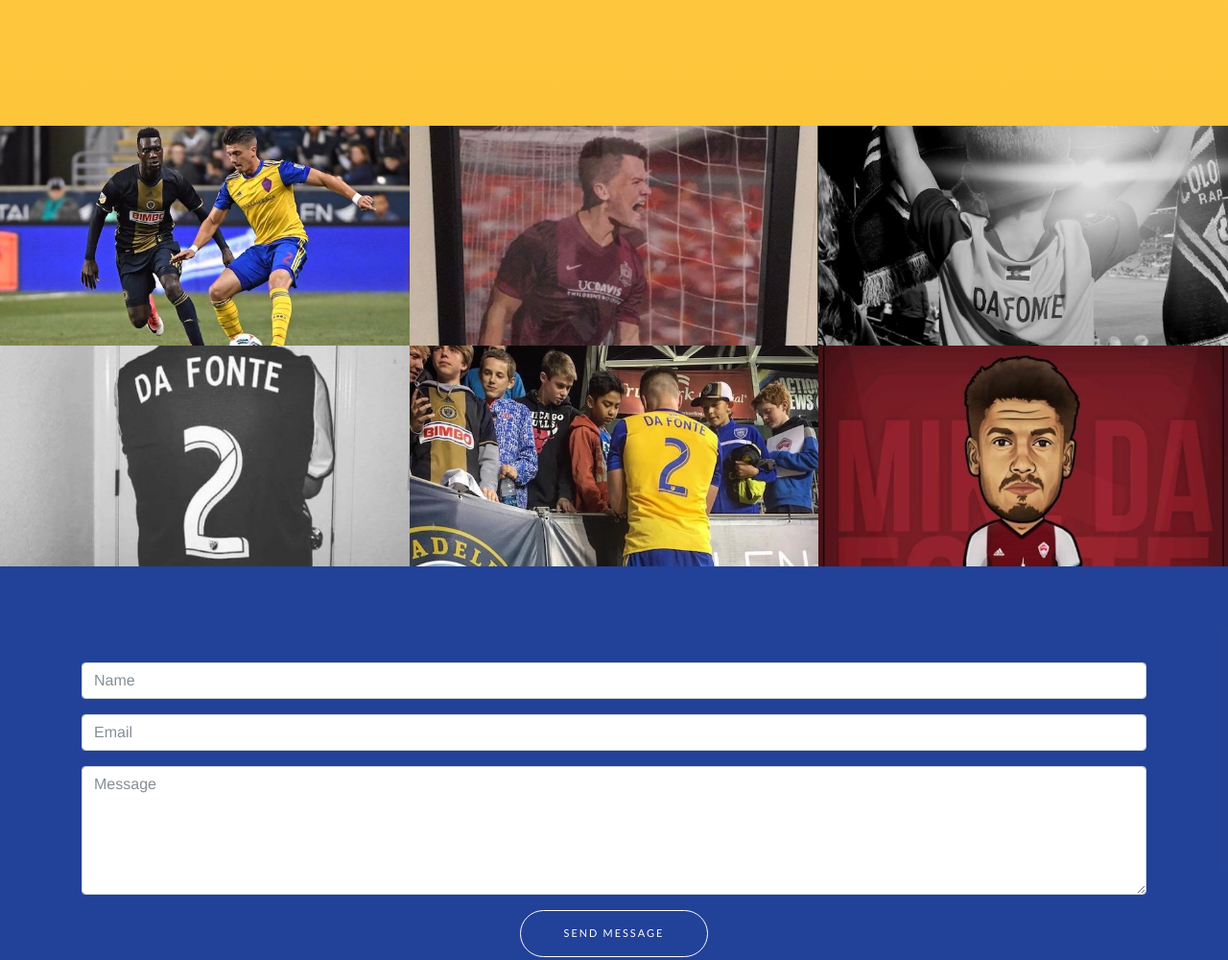
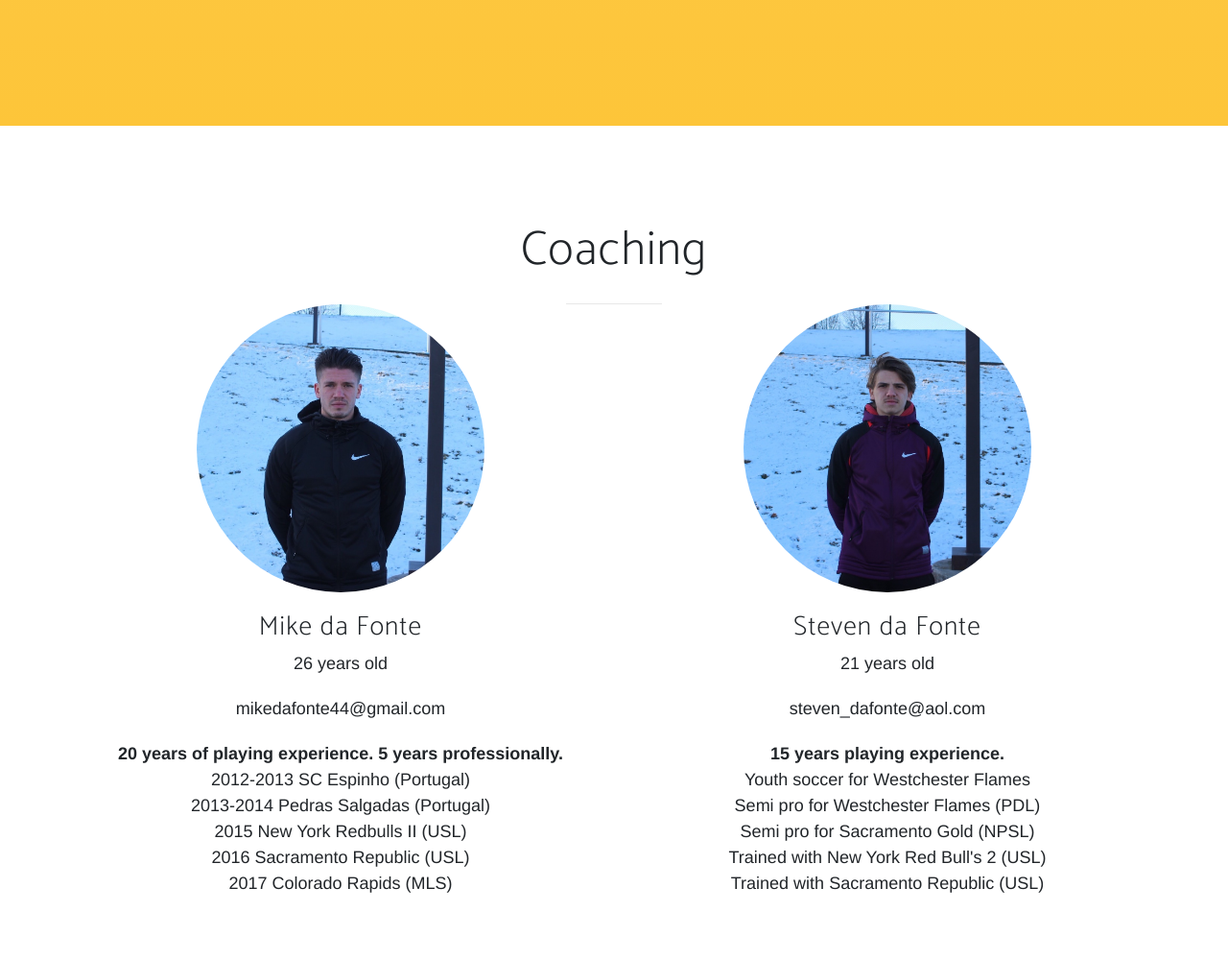
Before and after one commit to chrisjtraver/mikedafonte, a plain HTML site: page index.html in a window 1280 px wide. Shown: the part 1380-2380 px from the top of the page at 96% size. Drawn offline with Linux system fonts and the light colour scheme; a web font is replaced by a local one.

Commit message:
Coaching profiles

```diff
--- a/css/new-age.css
+++ b/css/new-age.css
@@ -30,6 +30,10 @@ body {
 .submit-button:hover {
   background-color: #fdcc52;
   cursor: pointer;
+}
+
+.background-blue {
+  background-color: rgba(11, 45, 141, 0.9)
 }
 
 /*----------------------------*/
--- a/index.html
+++ b/index.html
@@ -38,6 +38,9 @@
           <ul class="navbar-nav ml-auto">
             <li class="nav-item">
               <a class="nav-link js-scroll-trigger" href="#about">About</a>
+            </li>
+            <li class="nav-item">
+              <a class="nav-link js-scroll-trigger" href="#coaching">Coaching</a>
             </li>
             <li class="nav-item">
               <a class="nav-link js-scroll-trigger" href="#media">Media</a>
@@ -114,6 +117,43 @@
       </div>
     </section>
 
+    <section class="coaching" id="coaching">
+      <div class="container">
+        <div class="section-heading text-center">
+          <h2>Coaching</h2>
+          <hr>
+        </div>
+        <div class="row text-center">
+          <div class="col-sm-12 col-md-6">
+            <img src="img/mike-coaching.jpg" class="rounded-circle" width="300" alt="Mike Headshot" style="margin-bottom: 20px">
+            <h3>Mike da Fonte</h3>
+            <p>26 years old</p>
+            <p>mikedafonte44@gmail.com</p>
+            <p><b>20 years of playing experience. 5 years professionally.</b>
+              <br>2012-2013 SC Espinho (Portugal)
+              <br>2013-2014 Pedras Salgadas (Portugal)
+              <br>2015 New York Redbulls II (USL)
+              <br>2016 Sacramento Republic (USL)
+              <br>2017 Colorado Rapids (MLS)
+            </p>
+          </div>
+          <div class="col-sm-12 col-md-6">
+            <img src="img/steven-coaching.jpg" class="rounded-circle" width="300" alt="Steven Headshot" style="margin-bottom: 20px">
+            <h3>Steven da Fonte</h3>
+            <p>21 years old</p>
+            <p>steven_dafonte@aol.com</p>
+            <p><b>15 years playing experience.</b>
+                <br>Youth soccer for Westchester Flames
+                <br>Semi pro for Westchester Flames (PDL)
+                <br>Semi pro for Sacramento Gold (NPSL)
+                <br>Trained with New York Red Bull's 2 (USL)
+                <br>Trained with Sacramento Republic (USL)
+            </p>
+          </div>
+        </div>
+      </div>
+    </section>
+
     <section class="p-0" id="media">
       <div class="container-fluid p-0">
         <div class="row no-gutters">
@@ -139,66 +179,6 @@
       </div>
     </section>
 
-<!--     <section class="features" id="features">
-      <div class="container">
-        <div class="section-heading text-center">
-          <h2>Unlimited Features, Unlimited Fun</h2>
-          <p class="text-muted">Check out what you can do with this app theme!</p>
-          <hr>
-        </div>
-        <div class="row">
-          <div class="col-lg-4 my-auto">
-            <div class="device-container">
-              <div class="device-mockup iphone6_plus portrait white">
-                <div class="device">
-                  <div class="screen">
-                    <img src="img/demo-screen-1.jpg" class="img-fluid" alt="">
-                  </div>
-                  <div class="button">
-                  </div>
-                </div>
-              </div>
-            </div>
-          </div>
-          <div class="col-lg-8 my-auto">
-            <div class="container-fluid">
-              <div class="row">
-                <div class="col-lg-6">
-                  <div class="feature-item">
-                    <i class="icon-screen-smartphone text-primary"></i>
-                    <h3>Device Mockups</h3>
-                    <p class="text-muted">Ready to use HTML/CSS device mockups, no Photoshop required!</p>
-                  </div>
-                </div>
-                <div class="col-lg-6">
-                  <div class="feature-item">
-                    <i class="icon-camera text-primary"></i>
-                    <h3>Flexible Use</h3>
-                    <p class="text-muted">Put an image, video, animation, or anything else in the screen!</p>
-                  </div>
-                </div>
-              </div>
-              <div class="row">
-                <div class="col-lg-6">
-                  <div class="feature-item">
-                    <i class="icon-present text-primary"></i>
-                    <h3>Free to Use</h3>
-                    <p class="text-muted">As always, this theme is free to download and use for any purpose!</p>
-                  </div>
-                </div>
-                <div class="col-lg-6">
-                  <div class="feature-item">
-                    <i class="icon-lock-open text-primary"></i>
-                    <h3>Open Source</h3>
-                    <p class="text-muted">Since this theme is MIT licensed, you can use it commercially!</p>
-                  </div>
-                </div>
-              </div>
-            </div>
-          </div>
-        </div>
-      </div>
-    </section> -->
 
 <!--     <section class="cta">
       <div class="cta-content">
@@ -254,7 +234,7 @@
 
     <footer>
       <div class="container">
-        <p>Copyright &copy; 2017 - Mike da Fonte. All Rights Reserved.</p>
+        <p>Copyright &copy; 2018 - Mike da Fonte. All Rights Reserved.</p>
         <p>Website by <a href="http://easthudsonmedia.com">East Hudson Media, Inc.</a></p>
       </div>
     </footer>
```
Also changed, not shown: img/mike-coaching.jpg (added), img/originals/IMG_4733.jpg (added), img/originals/IMG_4734.jpg (added), img/steven-coaching.jpg (added).
